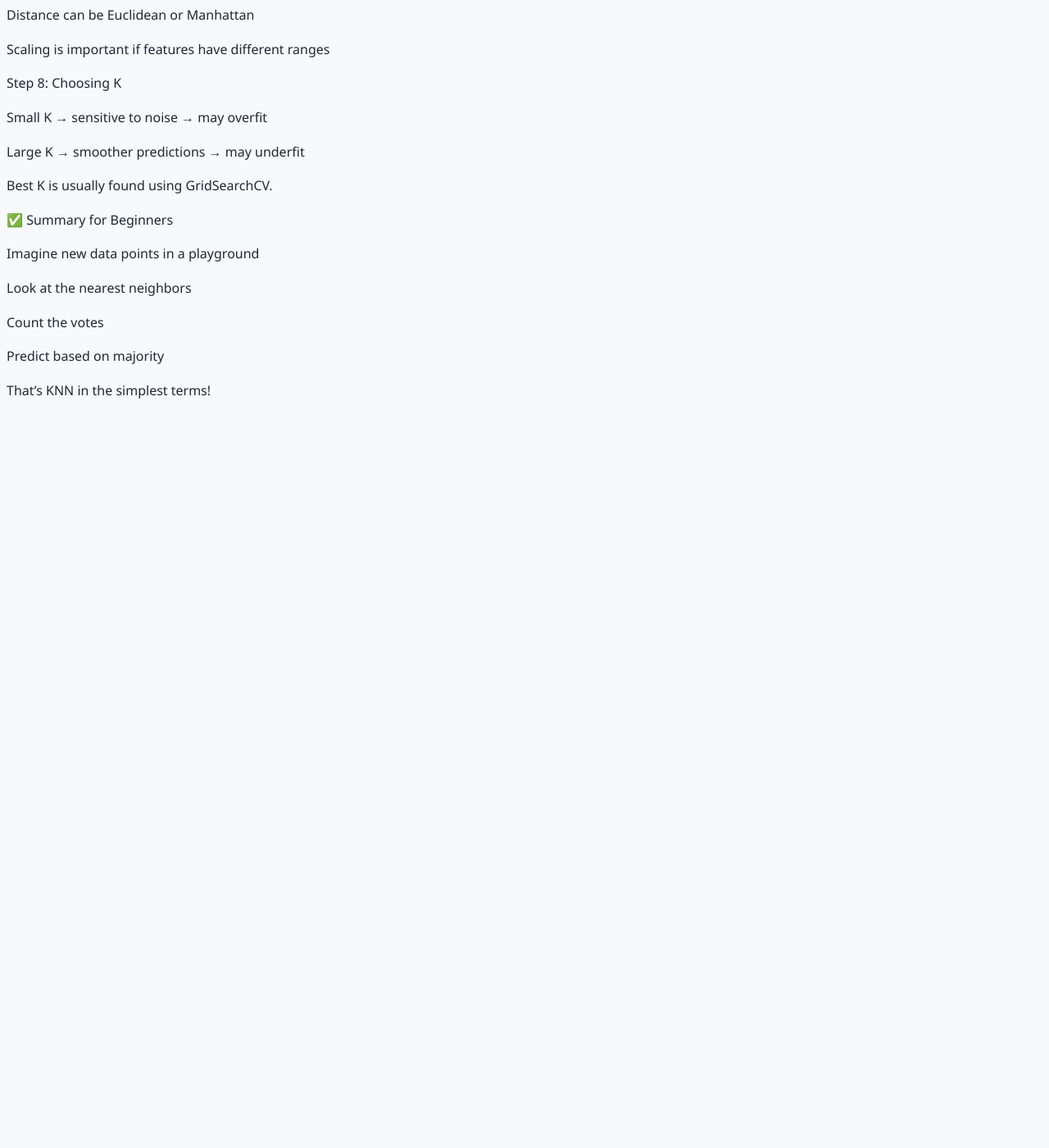
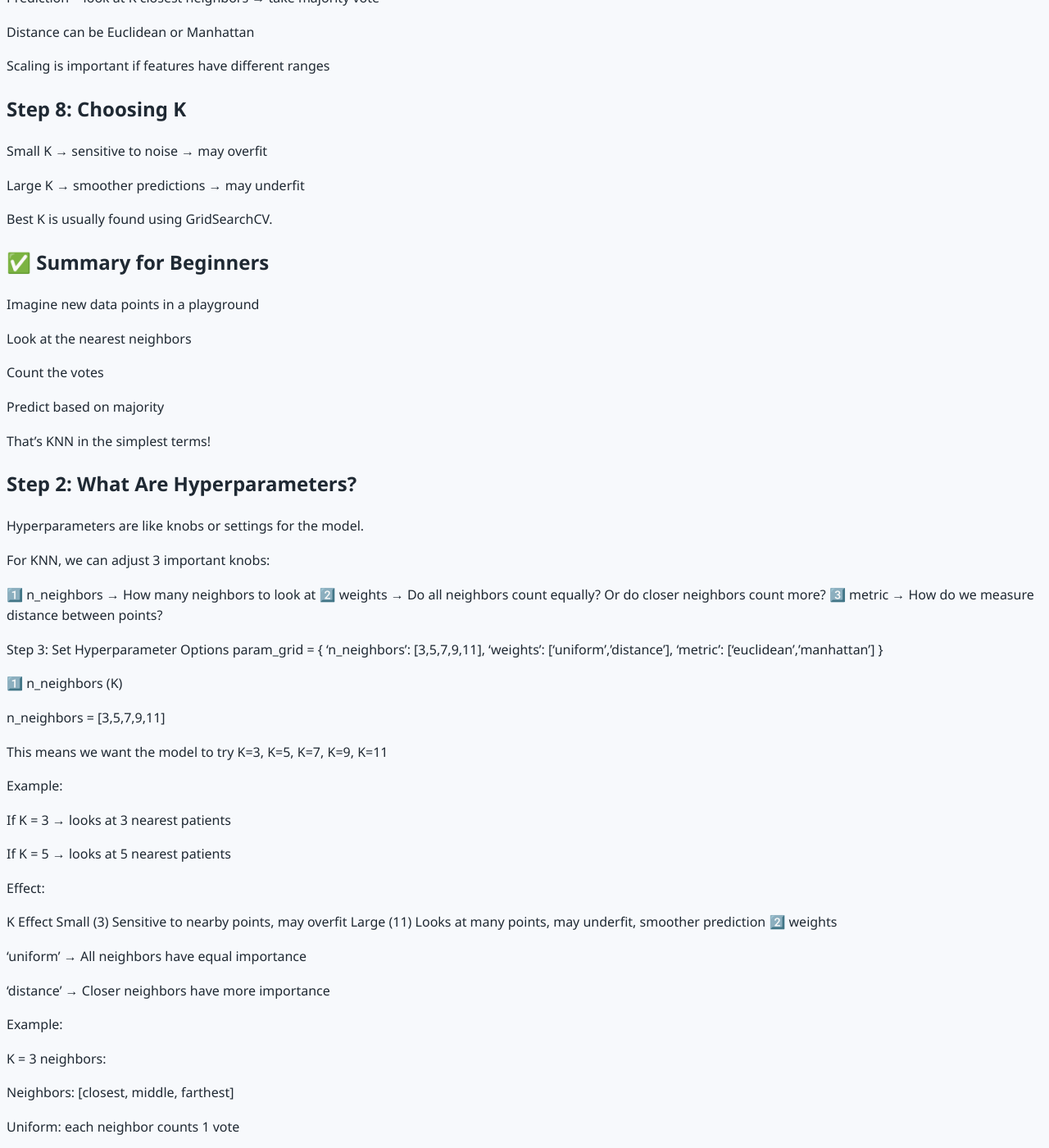
Before and after one commit to irshadvaza/irshadvaza.tech, a Jekyll site: the page built from learning-guides/data-science/knn_introduction.md, in a window 1280 px wide and 1400 px high, scrolled down 2350 px. Shown: the whole window at 82% size. Built offline with Jekyll 4.4.1, drawn with Linux system fonts in a browser that asks for light colours; our own code applies the rules of GitHub Pages for plain Markdown files; before the commit the page ends 2855 px from its top, so only the background shows below that; some of the changed text lies outside the part shown.

Commit message:
Update knn_introduction.md

````diff
--- a/learning-guides/data-science/knn_introduction.md
+++ b/learning-guides/data-science/knn_introduction.md
@@ -103,7 +103,7 @@ prediction = knn.predict(new_kid)
 print("Predicted Sport:", "Basketball 🏀" if prediction[0]==1 else "Soccer ⚽")
 ```
 
-Step 7: Key Points
+## Step 7: Key Points
 
 KNN does not train in the usual way. It remembers the dataset.
 
@@ -113,7 +113,7 @@ Distance can be Euclidean or Manhattan
 
 Scaling is important if features have different ranges
 
-Step 8: Choosing K
+## Step 8: Choosing K
 
 Small K → sensitive to noise → may overfit
 
@@ -121,7 +121,7 @@ Large K → smoother predictions → may underfit
 
 Best K is usually found using GridSearchCV.
 
-✅ Summary for Beginners
+## ✅ Summary for Beginners
 
 Imagine new data points in a playground
 
@@ -132,3 +132,92 @@ Count the votes
 Predict based on majority
 
 That’s KNN in the simplest terms!
+
+
+
+
+## Step 2: What Are Hyperparameters?
+
+Hyperparameters are like knobs or settings for the model.
+
+For KNN, we can adjust 3 important knobs:
+
+1️⃣ n_neighbors → How many neighbors to look at
+2️⃣ weights → Do all neighbors count equally? Or do closer neighbors count more?
+3️⃣ metric → How do we measure distance between points?
+
+Step 3: Set Hyperparameter Options
+param_grid = {
+    'n_neighbors': [3,5,7,9,11],
+    'weights': ['uniform','distance'],
+    'metric': ['euclidean','manhattan']
+}
+
+1️⃣ n_neighbors (K)
+
+n_neighbors = [3,5,7,9,11]
+
+This means we want the model to try K=3, K=5, K=7, K=9, K=11
+
+Example:
+
+If K = 3 → looks at 3 nearest patients
+
+If K = 5 → looks at 5 nearest patients
+
+Effect:
+
+K	Effect
+Small (3)	Sensitive to nearby points, may overfit
+Large (11)	Looks at many points, may underfit, smoother prediction
+2️⃣ weights
+
+'uniform' → All neighbors have equal importance
+
+'distance' → Closer neighbors have more importance
+
+Example:
+
+K = 3 neighbors:
+
+Neighbors: [closest, middle, farthest]
+
+Uniform: each neighbor counts 1 vote
+
+Distance: closest neighbor counts more than the farthest
+
+Usually, 'distance' gives better results because the nearest points are more relevant.
+
+3️⃣ metric
+
+How do we measure distance between patients?
+
+Options:
+
+Metric	Description
+'euclidean'	Straight line distance
+'manhattan'	Grid-like distance (like city blocks)
+
+Example:
+
+Patient A: Glucose=150, BMI=30
+
+Patient B: Glucose=160, BMI=32
+
+Euclidean: straight line between points
+
+Manhattan: sum of horizontal + vertical differences
+
+KNN uses this to find the closest neighbors.
+
+Step 4: Why We Try Many Combinations
+
+We don’t know which combination is best:
+
+Small K or Large K?
+
+Uniform or Distance?
+
+Euclidean or Manhattan?
+
+So we try all combinations using GridSearchCV (covered in the next step).
````
